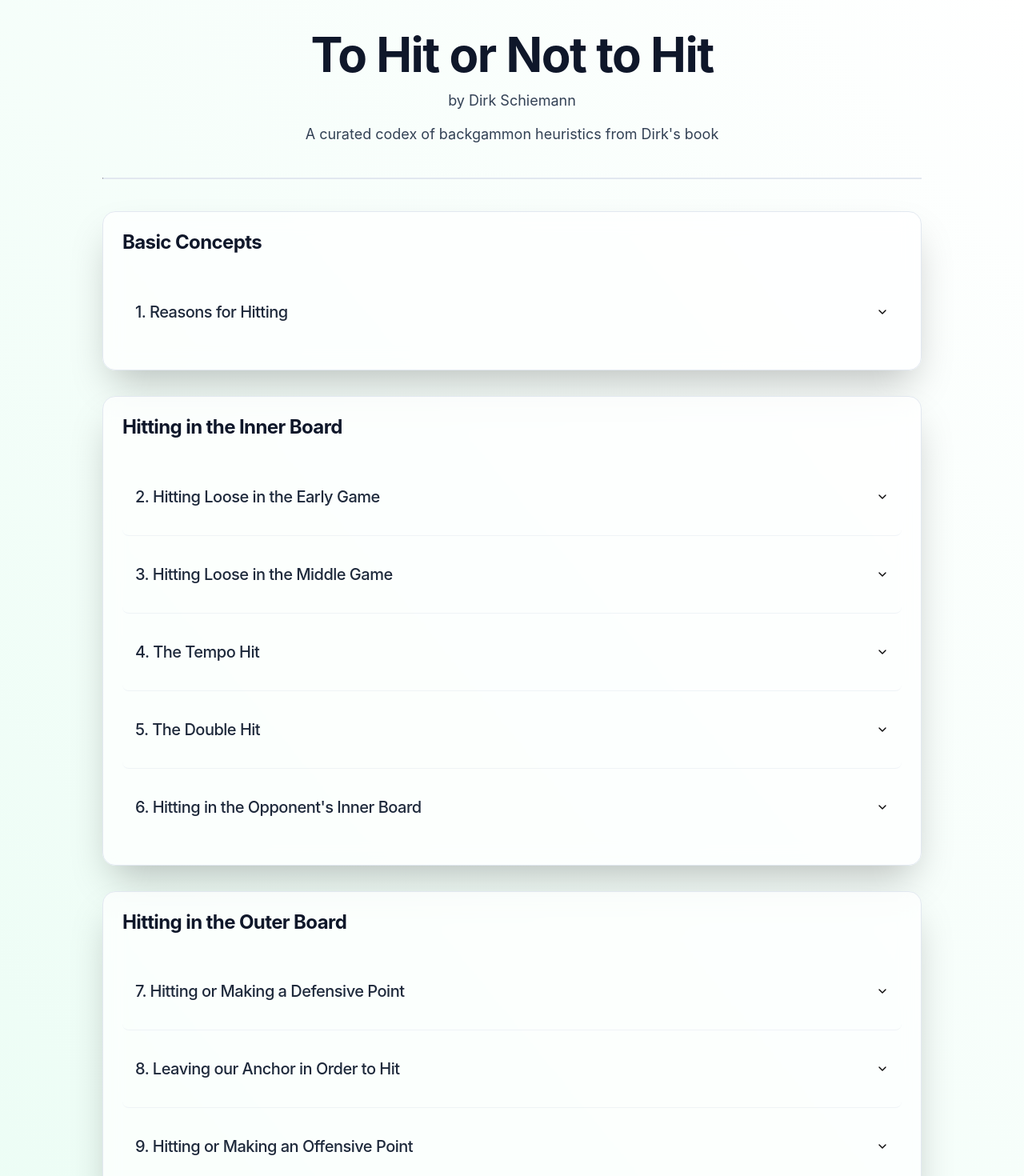
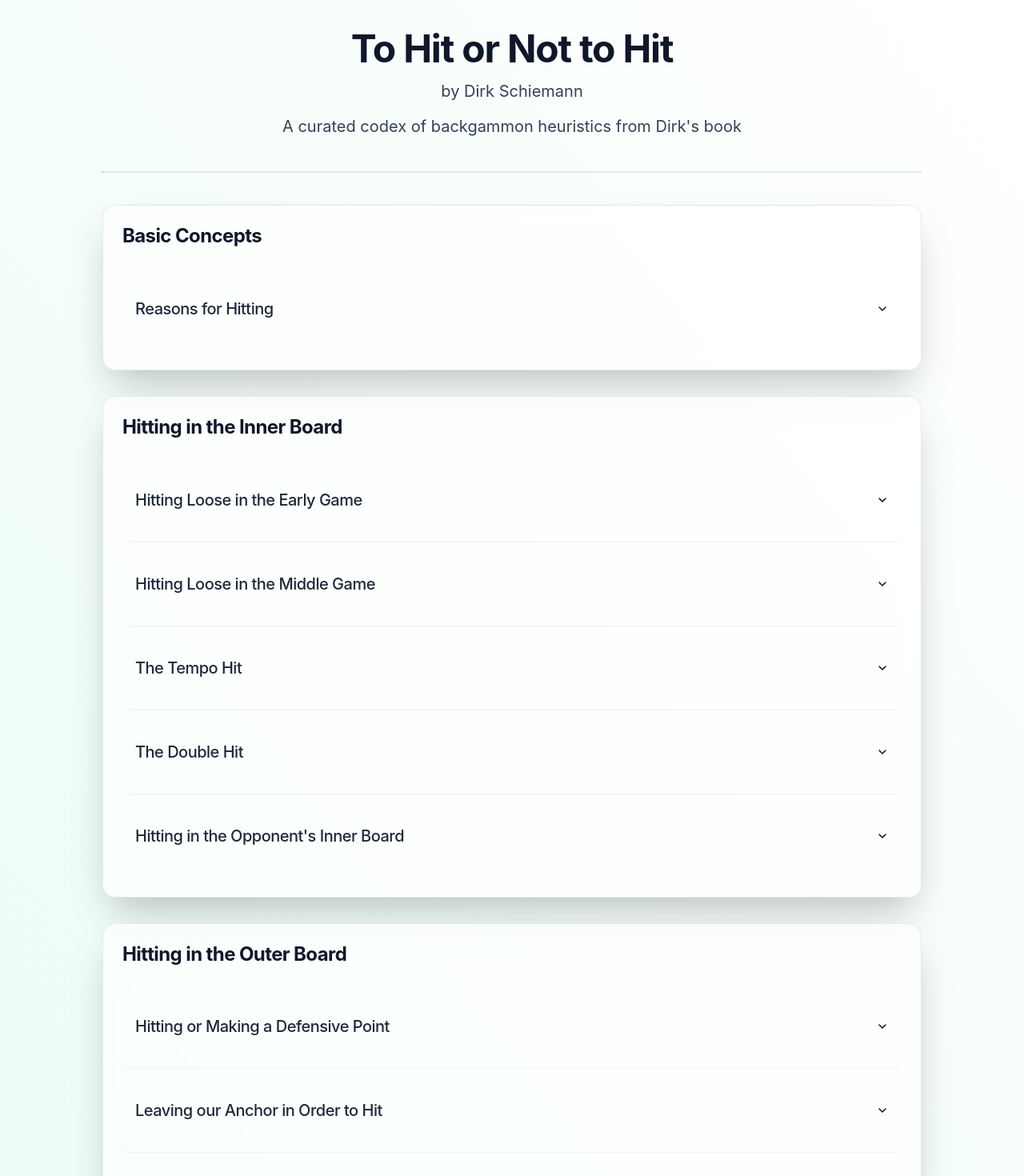
Before and after one commit to alecbarr90/backgammon-heuristics, a Next.js app: page / in a window 1280 px wide. Shown: the top 1470 px of the page at 80% size. Built offline with nearby package versions, Linux system fonts and the light colour scheme.

Commit message:
Remove section numbering and increase font sizes
- Remove numeric prefixes from all section titles\n- Increase font sizes across all text elements for better readability\n- Increase padding around content for better spacing\n- Update transformBullet function to match new section titles

```diff
--- a/src/app/globals.css
+++ b/src/app/globals.css
@@ -335,11 +335,10 @@
 }
 
 details summary {
-  padding: 1rem;
+  padding: 1.25rem 1rem;
   position: relative;
   list-style: none;
   font-weight: 500;
-  font-size: 1.125rem;
   color: #1e293b;
   transition: all 0.2s ease;
   display: flex;
@@ -372,7 +371,7 @@
 }
 
 details > div {
-  padding: 0.5rem 1rem 1.5rem;
+  padding: 0.75rem 1rem 1.75rem;
 }
 
 .dark {
--- a/src/app/page.tsx
+++ b/src/app/page.tsx
@@ -20,7 +20,7 @@
   const singleLine = text.replace(/[\n\r]+/g, ' ').replace(/\s+/g, ' ').trim();
 
   // For section 8, bold portion before the colon
-  if (sectionTitle === "8. Leaving our Anchor in Order to Hit") {
+  if (sectionTitle === "Leaving our Anchor in Order to Hit") {
     const idx = singleLine.indexOf(":");
     if (idx !== -1) {
       return (
@@ -39,7 +39,7 @@
     category: "Basic Concepts",
     sections: [
       {
-        title: "1. Reasons for Hitting",
+        title: "Reasons for Hitting",
         points: [
           {
             text: "Checker play and cube play can't be viewed in isolation. Your goal is to maximize your cubeful equity, meaning that you need to factor in possible future cube actions when deciding whether to hit. A typical example is taking into account the cube action after your opponent dances."
@@ -70,7 +70,7 @@
     category: "Hitting in the Inner Board",
     sections: [
       {
-        title: "2. Hitting Loose in the Early Game",
+        title: "Hitting Loose in the Early Game",
         points: [
           {
             text: "In the early game when there is no constructive alternative, hit loose on your 5 point and, generally, on your 4 point."
@@ -108,7 +108,7 @@
         ]
       },
       {
-        title: "3. Hitting Loose in the Middle Game",
+        title: "Hitting Loose in the Middle Game",
         points: [
           {
             text: "Deeper into the game, when both players have developed their front positions more fully, both the risks and the rewards of hitting loose increase. You therefore need to carefully evaluate how often the aggressive approach works and how much you gain when it does."
@@ -137,7 +137,7 @@
         ]
       },
       {
-        title: "4. The Tempo Hit",
+        title: "The Tempo Hit",
         points: [
           {
             text: "The more numbers your opponent has to attack your back checkers the more important it becomes to make a tempo hit."
@@ -160,7 +160,7 @@
         ]
       },
       {
-        title: "5. The Double Hit",
+        title: "The Double Hit",
         points: [
           {
             text: "When hitting loose on a high inner board point leaves you with multiple blots, you should continue and hit a second checker if possible, even on your own ace point."
@@ -192,7 +192,7 @@
         ]
       },
       {
-        title: "6. Hitting in the Opponent's Inner Board",
+        title: "Hitting in the Opponent's Inner Board",
         points: [
           {
             text: "Hitting in our opponent's inner board is usually the default play. However, there are possible reasons for NOT hitting in our opponent's inner board..."
@@ -220,7 +220,7 @@
     category: "Hitting in the Outer Board",
     sections: [
       {
-        title: "7. Hitting or Making a Defensive Point",
+        title: "Hitting or Making a Defensive Point",
         points: [
           {
             text: "Hitting tends to win more gammons and often wins more games than making the anchor but it generally loses many more gammons. Therefore at gammon-save the default play is to anchor whereas at gammon-go it is to hit."
@@ -243,7 +243,7 @@
         ]
       },
       {
-        title: "8. Leaving our Anchor in Order to Hit",
+        title: "Leaving our Anchor in Order to Hit",
         points: [
           {
             text: "Overall situation: be more inclined to hit when your overall situation is bad. Even taking a significant risk is preferable to ending up in a holding game with a large racing deficit."
@@ -266,7 +266,7 @@
         ]
       },
       {
-        title: "9. Hitting or Making an Offensive Point",
+        title: "Hitting or Making an Offensive Point",
         points: [
           {
             text: "Make your 5 point instead of hitting in your own outfield unless you see a compelling reason not to do so."
@@ -311,11 +311,11 @@
         className="max-w-5xl w-full"
       >
         <div className="text-center mb-10">
-          <h1 className="text-5xl md:text-6xl font-bold text-slate-900 tracking-tight leading-tight">
+          <h1 className="text-5xl md:text-7xl font-bold text-slate-900 tracking-tight leading-tight">
             To Hit or Not to Hit
           </h1>
-          <p className="text-base md:text-lg text-slate-700 mt-2 font-medium">by Dirk Schiemann</p>
-          <p className="text-base md:text-lg text-slate-700 mt-3 leading-relaxed">
+          <p className="text-lg md:text-xl text-slate-700 mt-2 font-medium">by Dirk Schiemann</p>
+          <p className="text-lg md:text-xl text-slate-700 mt-3 leading-relaxed">
             A curated codex of backgammon heuristics from Dirk&apos;s book
           </p>
         </div>
@@ -328,14 +328,14 @@
             className="shadow-2xl border border-slate-200 rounded-2xl bg-white/70 backdrop-blur-md mb-8 overflow-hidden"
           >
             <div className="px-6 pt-6 pb-4">
-              <h2 className="text-2xl font-bold text-slate-900 whitespace-normal tracking-tight letter-spacing-tight">
+              <h2 className="text-3xl font-bold text-slate-900 whitespace-normal tracking-tight letter-spacing-tight">
                 {category.category}
               </h2>
             </div>
             <div className="p-6">
               {category.sections.map((section, idx) => (
                 <details key={idx} className="group">
-                  <summary className="text-lg md:text-xl font-medium text-slate-800 transition-all break-words cursor-pointer tracking-tight">
+                  <summary className="text-xl md:text-2xl font-medium text-slate-800 transition-all break-words cursor-pointer tracking-tight">
                     {section.title}
                   </summary>
                   <div className="mt-4">
@@ -346,7 +346,7 @@
                             key={i}
                             className="shadow-sm border border-slate-100 rounded-xl bg-white transition-transform hover:-translate-y-0.5 p-4"
                           >
-                            <p className="text-base md:text-lg text-slate-700 leading-relaxed break-words">
+                            <p className="text-lg md:text-xl text-slate-700 leading-relaxed break-words">
                               {transformBullet(pt.text, section.title)}
                             </p>
                           </div>
```
